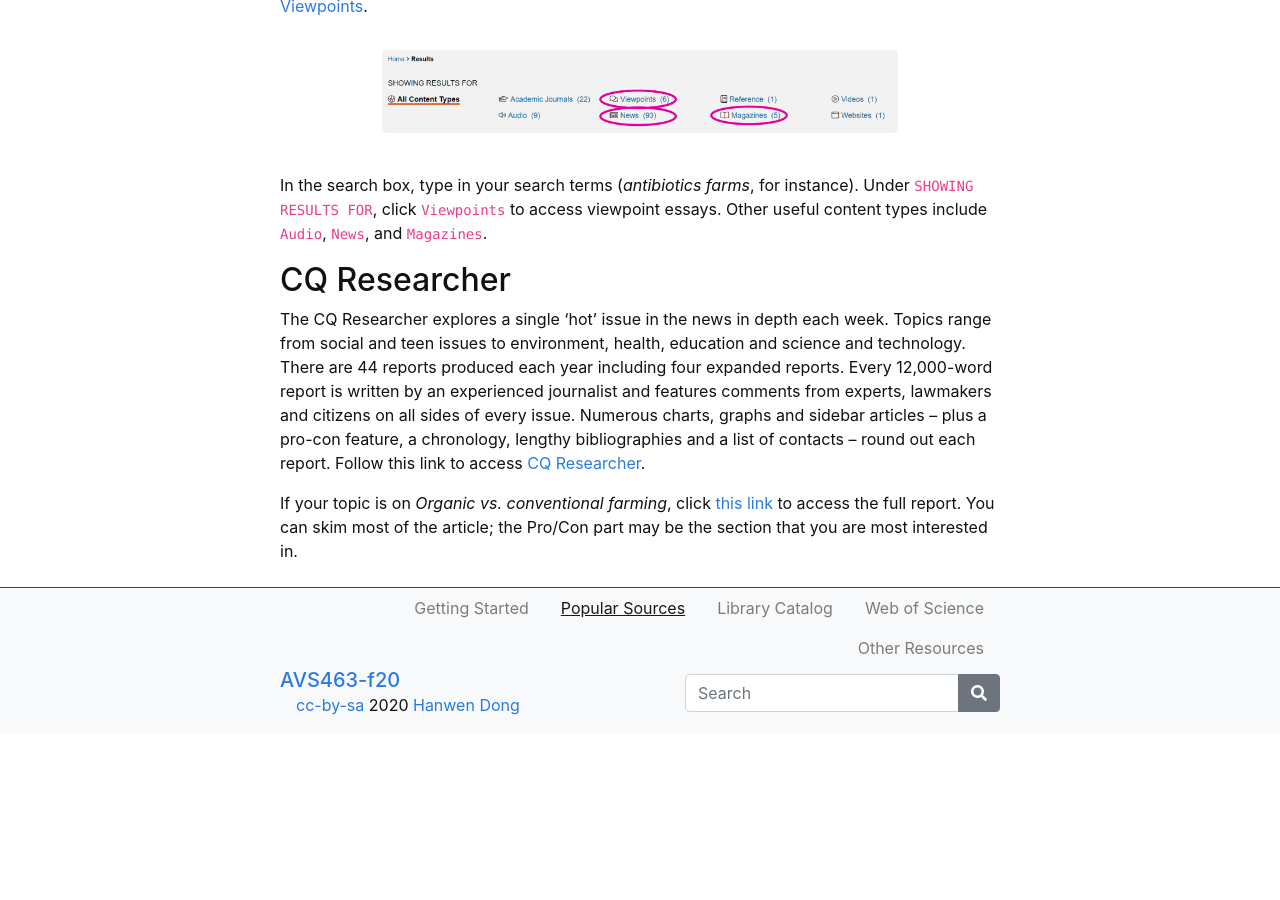
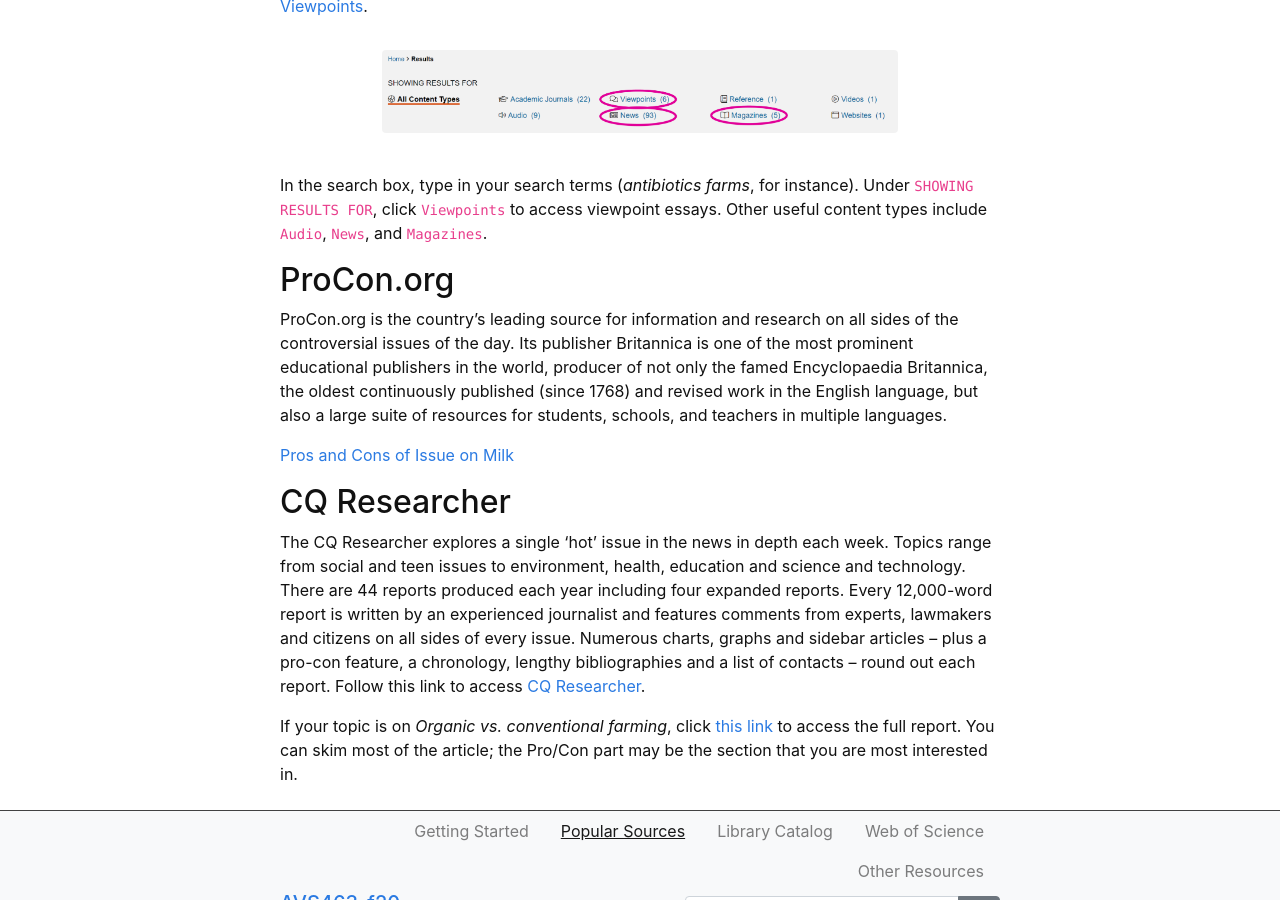
Before and after one commit to hanwendong1/AVS463-f20, a Jekyll site: the page built from content/2-Popular-Sources.md, in a window 1280 px wide and 900 px high, scrolled down 2287 px. Built offline with Jekyll 4.4.1, drawn with Linux system fonts in a browser that asks for light colours; before the commit the page ends 3020 px from its top, so only the background shows below that.

Commit message:
Update 2-Popular-Sources.md

```diff
--- a/content/2-Popular-Sources.md
+++ b/content/2-Popular-Sources.md
@@ -56,6 +56,12 @@ Opposing Viewpoints is another useful database to search for popular sources. Th
 
 In the search box, type in your search terms (*antibiotics farms*, for instance). Under `SHOWING RESULTS FOR`, click `Viewpoints` to access viewpoint essays. Other useful content types include `Audio`, `News`, and `Magazines`.
 
+## ProCon.org
+
+ProCon.org is the country’s leading source for information and research on all sides of the controversial issues of the day. Its publisher Britannica is one of the most prominent educational publishers in the world, producer of not only the famed Encyclopaedia Britannica, the oldest continuously published (since 1768) and revised work in the English language, but also a large suite of resources for students, schools, and teachers in multiple languages.
+
+[Pros and Cons of Issue on Milk](https://milk.procon.org/)
+
 ## CQ Researcher
 
 The CQ Researcher explores a single 'hot' issue in the news in depth each week. Topics range from social and teen issues to environment, health, education and science and technology. There are 44 reports produced each year including four expanded reports. Every 12,000-word report is written by an experienced journalist and features comments from experts, lawmakers and citizens on all sides of every issue. Numerous charts, graphs and sidebar articles -- plus a pro-con feature, a chronology, lengthy bibliographies and a list of contacts -- round out each report. Follow this link to access [CQ Researcher](https://library-cqpress-com.uidaho.idm.oclc.org/cqresearcher/index.php).
```
